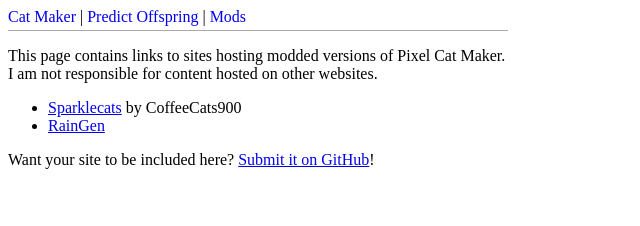
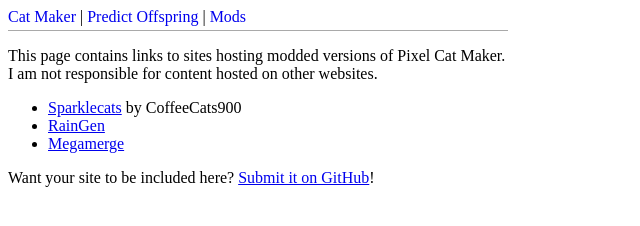
Before and after one commit to cgen-tools/pixel-cat-maker, a website built with Vite: page mods.html in a window 1280 px wide. Shown: the whole page, without its empty margins (0-640 px from the left). Built offline with nearby package versions, Linux system fonts and the light colour scheme.

Commit message:
feat: add link to megamerge

```diff
--- a/mods.html
+++ b/mods.html
@@ -35,6 +35,9 @@
         <li>
           <a href="https://miabee8.github.io/raingencatmaker/">RainGen</a>
         </li>
+        <li>
+          <a href="https://crazydrawsprojects.github.io/clangen-megamerge-pixel-cat-maker/">Megamerge</a>
+        </li>
       </ul>
 
       <p>
```
